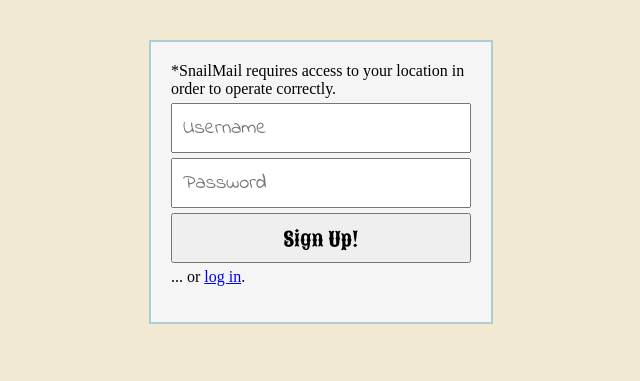
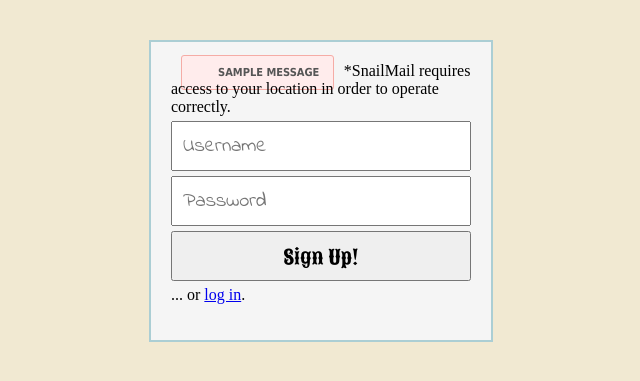
Before and after one commit to davenportw15/SnailMail, a Flask app: page /signup in a window 1280 px wide. Shown: the part 60-441 px from the top of the page, without its empty margins (319-959 px from the left). Run offline with Flask 2, Linux system fonts and the light colour scheme; tables that the repository leaves empty hold one stand-in row (values such as "Sample post"); one stand-in notice (Sample message) is shown; some libraries are stand-ins or nearby versions.

Commit message:
Added flash for signup and styled error

```diff
--- a/static/css/style.css
+++ b/static/css/style.css
@@ -395,7 +395,7 @@
   font-family: 'Sancreek';
 }
 .error {
-  color:#555;
+    color:#555;
     border-radius:3px;
     font-family:Tahoma,Geneva,Arial,sans-serif;font-size:11px;
     padding:10px 10px 10px 36px;
--- a/templates/signup.html
+++ b/templates/signup.html
@@ -13,6 +13,13 @@
 <div class="popup-container">
 <div class="popup">
 <form method="POST" action="/signup">
+<% with messages = get_flashed_messages() %>
+  <% if messages %>
+   <% for message in messages %>
+    	<span class="error"> %% message %% </span>
+    <% endfor %>
+  <% endif %>
+<% endwith %>
 *SnailMail requires access to your location in order to operate correctly.
 	<input type="text" name="username" placeholder="Username" />
 	<input type="password" name="password" placeholder="Password" />
```
